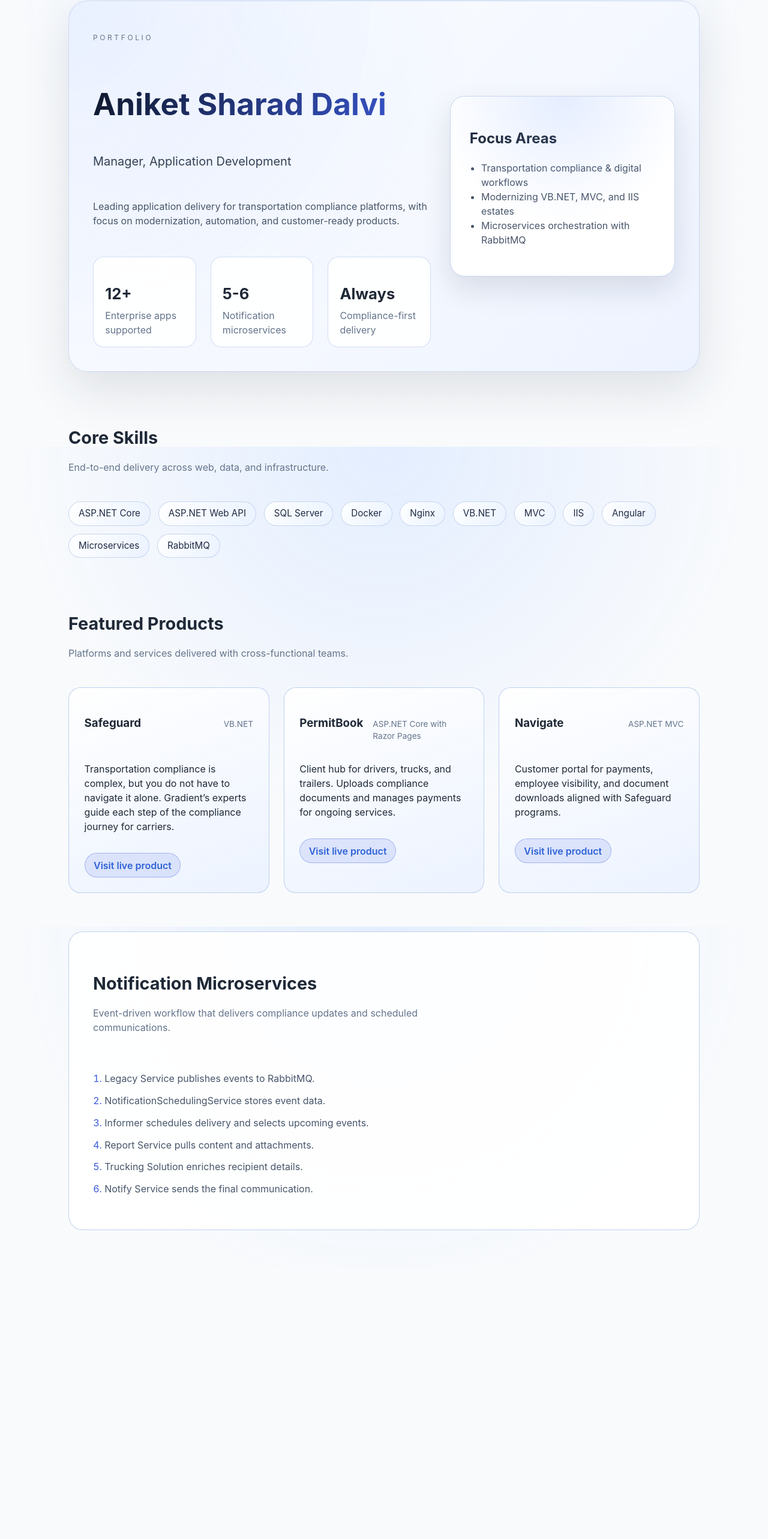
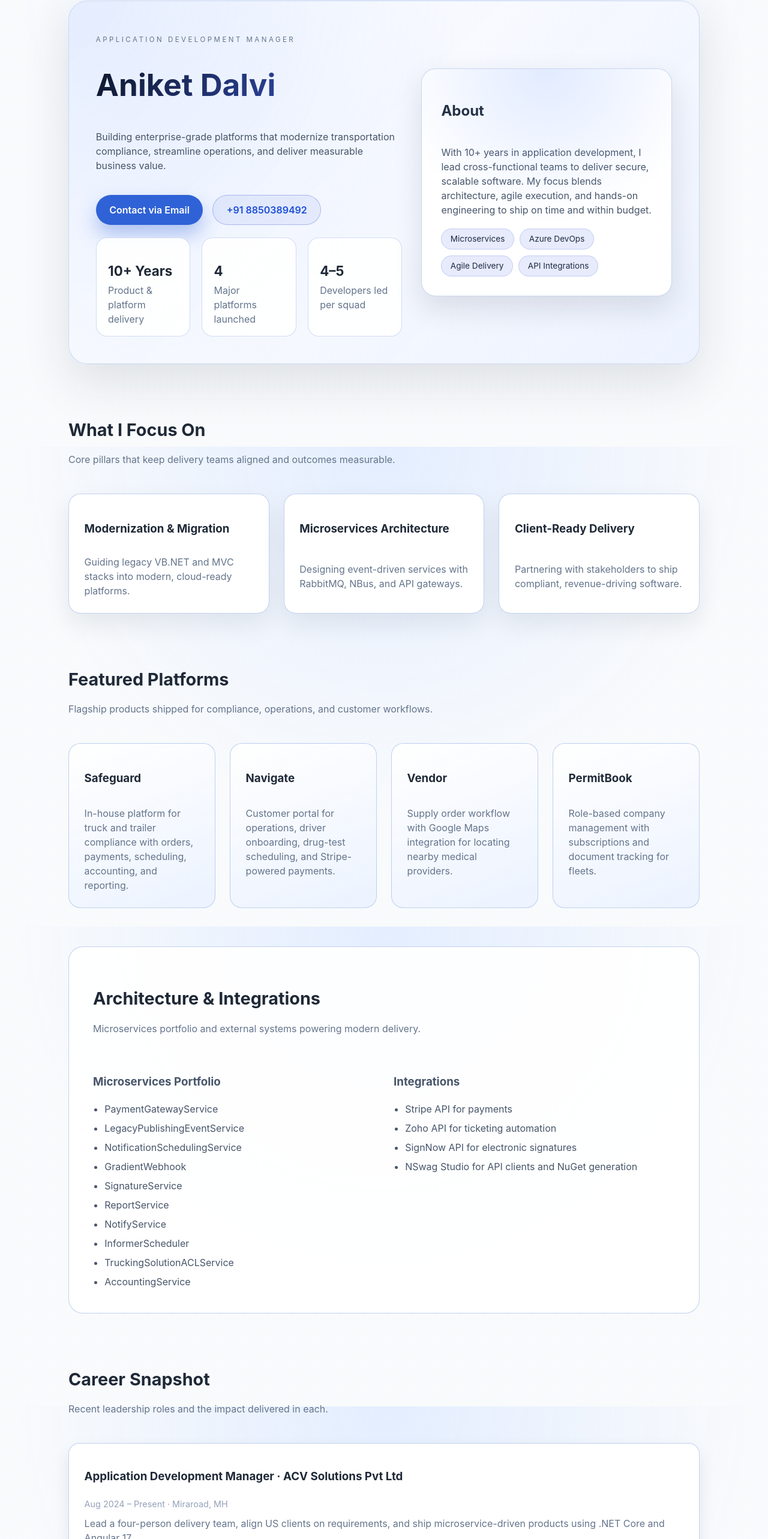
Before and after one commit to aniket28021993/PortFolio, a React (Vite) app in the folder PortFolio-React/portfolio-react/: page / in a window 1280 px wide. Shown: the part 55-2621 px from the top of the page at 60% size. Before the commit the page ends 2170 px from the top, so only its background shows below. Built offline with nearby package versions, Linux system fonts and the light colour scheme.

Commit message:
Refresh layout to feel like a portfolio site

```diff
--- a/PortFolio-React/portfolio-react/src/App.css
+++ b/PortFolio-React/portfolio-react/src/App.css
@@ -7,13 +7,13 @@
 
 .hero {
   display: grid;
-  grid-template-columns: minmax(0, 1.2fr) minmax(0, 0.8fr);
+  grid-template-columns: minmax(0, 1.1fr) minmax(0, 0.9fr);
   gap: 2rem;
   align-items: center;
-  padding: 2.5rem;
+  padding: 2.8rem;
   border-radius: 32px;
-  background: radial-gradient(circle at top left, rgba(109, 156, 255, 0.15), transparent 55%),
-    linear-gradient(135deg, rgba(255, 255, 255, 0.95), rgba(236, 242, 255, 0.95));
+  background: radial-gradient(circle at top left, rgba(109, 156, 255, 0.18), transparent 55%),
+    linear-gradient(135deg, rgba(255, 255, 255, 0.98), rgba(236, 242, 255, 0.95));
   border: 1px solid rgba(179, 199, 235, 0.6);
   box-shadow: 0 30px 80px rgba(31, 41, 55, 0.12);
 }
@@ -21,12 +21,12 @@
 .hero-content {
   display: flex;
   flex-direction: column;
-  gap: 1rem;
+  gap: 1.3rem;
 }
 
 .hero-content h1 {
-  font-size: clamp(2.6rem, 4vw, 3.6rem);
-  margin-bottom: 0.4rem;
+  font-size: clamp(2.6rem, 4vw, 3.8rem);
+  margin: 0;
   background: linear-gradient(120deg, #0f172a, #3b5bdb);
   -webkit-background-clip: text;
   -webkit-text-fill-color: transparent;
@@ -35,30 +35,57 @@
 .eyebrow {
   text-transform: uppercase;
   letter-spacing: 0.3em;
-  font-size: 0.75rem;
+  font-size: 0.72rem;
   color: #64748b;
-  margin-bottom: 0.8rem;
-}
-
-.role {
-  font-size: 1.25rem;
-  color: #334155;
-  margin-bottom: 1rem;
+  margin-bottom: 0.4rem;
 }
 
 .summary {
   color: #475569;
   max-width: 36rem;
-  margin-bottom: 2rem;
 }
 
-.hero-metrics {
-  display: grid;
-  grid-template-columns: repeat(auto-fit, minmax(140px, 1fr));
-  gap: 1.5rem;
+.hero-actions {
+  display: flex;
+  flex-wrap: wrap;
+  gap: 1rem;
 }
 
-.hero-metric {
+.primary-btn,
+.ghost-btn {
+  display: inline-flex;
+  align-items: center;
+  justify-content: center;
+  padding: 0.75rem 1.4rem;
+  border-radius: 999px;
+  font-weight: 600;
+  text-decoration: none;
+  transition: transform 0.2s ease, box-shadow 0.2s ease, background 0.2s ease;
+}
+
+.primary-btn {
+  background: #2f62d6;
+  color: #ffffff;
+  box-shadow: 0 16px 32px rgba(47, 98, 214, 0.35);
+}
+
+.primary-btn:hover {
+  transform: translateY(-2px);
+}
+
+.ghost-btn {
+  border: 1px solid rgba(59, 91, 219, 0.35);
+  color: #1d4ed8;
+  background: rgba(59, 91, 219, 0.08);
+}
+
+.hero-stats {
+  display: grid;
+  grid-template-columns: repeat(auto-fit, minmax(150px, 1fr));
+  gap: 1.2rem;
+}
+
+.hero-stat {
   padding: 1rem 1.2rem;
   border-radius: 18px;
   background: rgba(255, 255, 255, 0.9);
@@ -66,12 +93,12 @@
   box-shadow: inset 0 1px 0 rgba(255, 255, 255, 0.8);
 }
 
-.hero-metrics h3 {
-  font-size: 1.6rem;
-  margin-bottom: 0.3rem;
+.hero-stat h3 {
+  font-size: 1.4rem;
+  margin-bottom: 0.2rem;
 }
 
-.hero-metrics p {
+.hero-stat p {
   color: #64748b;
   margin: 0;
 }
@@ -84,20 +111,37 @@
   box-shadow: 0 20px 50px rgba(15, 23, 42, 0.12);
   position: relative;
   overflow: hidden;
+  display: grid;
+  gap: 1.2rem;
 }
 
 .hero-card::before {
   content: '';
   position: absolute;
   inset: 0;
-  background: radial-gradient(circle at top, rgba(109, 156, 255, 0.22), transparent 60%);
+  background: radial-gradient(circle at top, rgba(109, 156, 255, 0.25), transparent 60%);
   opacity: 0.8;
   pointer-events: none;
 }
 
-.hero-card ul {
-  padding-left: 1.2rem;
+.hero-card p {
   color: #475569;
+  margin: 0;
+}
+
+.hero-tags {
+  display: flex;
+  flex-wrap: wrap;
+  gap: 0.6rem;
+}
+
+.hero-tags span {
+  padding: 0.4rem 0.9rem;
+  border-radius: 999px;
+  background: rgba(59, 91, 219, 0.12);
+  border: 1px solid rgba(59, 91, 219, 0.2);
+  color: #1f2a44;
+  font-size: 0.85rem;
 }
 
 .section {
@@ -116,26 +160,25 @@
   max-width: 38rem;
 }
 
-.pill-grid {
-  display: flex;
-  flex-wrap: wrap;
-  gap: 0.8rem;
+.feature-grid {
+  display: grid;
+  grid-template-columns: repeat(auto-fit, minmax(240px, 1fr));
+  gap: 1.5rem;
 }
 
-.pill {
-  padding: 0.5rem 1rem;
-  border-radius: 999px;
-  background: linear-gradient(120deg, rgba(255, 255, 255, 0.95), rgba(234, 242, 255, 0.95));
-  border: 1px solid rgba(167, 191, 231, 0.6);
-  color: #1f2a44;
-  font-size: 0.95rem;
-  transition: transform 0.2s ease, border-color 0.2s ease, box-shadow 0.2s ease;
+.feature-card {
+  background: #ffffff;
+  border-radius: 20px;
+  padding: 1.6rem;
+  border: 1px solid rgba(167, 191, 231, 0.7);
+  box-shadow: 0 18px 40px rgba(15, 23, 42, 0.08);
+  display: grid;
+  gap: 0.6rem;
 }
 
-.pill:hover {
-  transform: translateY(-2px);
-  border-color: rgba(99, 131, 211, 0.65);
-  box-shadow: 0 8px 18px rgba(15, 23, 42, 0.12);
+.feature-card p {
+  margin: 0;
+  color: #64748b;
 }
 
 .card-grid {
@@ -151,8 +194,8 @@
   border: 1px solid rgba(167, 191, 231, 0.7);
   display: flex;
   flex-direction: column;
-  gap: 1rem;
-  min-height: 220px;
+  gap: 0.8rem;
+  min-height: 200px;
   transition: transform 0.2s ease, box-shadow 0.2s ease, border-color 0.2s ease;
 }
 
@@ -162,32 +205,9 @@
   box-shadow: 0 24px 45px rgba(15, 23, 42, 0.18);
 }
 
-.card-header {
-  display: flex;
-  justify-content: space-between;
-  align-items: baseline;
-  gap: 1rem;
-}
-
-.card-header span {
-  font-size: 0.85rem;
+.card p {
+  margin: 0;
   color: #64748b;
-}
-
-.card a {
-  color: #2f62d6;
-  font-weight: 600;
-  align-self: flex-start;
-  padding: 0.45rem 0.9rem;
-  border-radius: 999px;
-  background: rgba(59, 91, 219, 0.12);
-  border: 1px solid rgba(59, 91, 219, 0.35);
-  transition: background 0.2s ease, color 0.2s ease;
-}
-
-.card a:hover {
-  background: rgba(59, 91, 219, 0.18);
-  color: #1d4ed8;
 }
 
 .dark-panel {
@@ -198,19 +218,103 @@
   box-shadow: inset 0 1px 0 rgba(255, 255, 255, 0.6);
 }
 
-.flow-list {
+.split-panel {
   display: grid;
-  gap: 0.8rem;
-  padding-left: 1.2rem;
+  grid-template-columns: repeat(auto-fit, minmax(240px, 1fr));
+  gap: 2rem;
   color: #475569;
 }
 
-.flow-list li::marker {
-  color: #3b5bdb;
+.split-panel ul {
+  margin: 0;
+  padding-left: 1.2rem;
+  display: grid;
+  gap: 0.5rem;
+}
+
+.timeline {
+  display: grid;
+  gap: 1.2rem;
+}
+
+.timeline-card {
+  background: #ffffff;
+  border-radius: 18px;
+  padding: 1.4rem 1.6rem;
+  border: 1px solid rgba(167, 191, 231, 0.7);
+  box-shadow: 0 12px 28px rgba(15, 23, 42, 0.08);
+  display: grid;
+  gap: 0.6rem;
+}
+
+.timeline-card span {
+  color: #94a3b8;
+  font-size: 0.9rem;
+}
+
+.timeline-card p {
+  margin: 0;
+  color: #64748b;
+}
+
+.skill-grid {
+  display: grid;
+  grid-template-columns: repeat(auto-fit, minmax(240px, 1fr));
+  gap: 1.5rem;
+}
+
+.skill-card {
+  background: #ffffff;
+  border-radius: 20px;
+  padding: 1.6rem;
+  border: 1px solid rgba(167, 191, 231, 0.7);
+  box-shadow: 0 16px 35px rgba(15, 23, 42, 0.08);
+  display: flex;
+  flex-direction: column;
+  gap: 1rem;
+}
+
+.pill-grid {
+  display: flex;
+  flex-wrap: wrap;
+  gap: 0.8rem;
+}
+
+.pill {
+  padding: 0.45rem 1rem;
+  border-radius: 999px;
+  background: linear-gradient(120deg, rgba(255, 255, 255, 0.95), rgba(234, 242, 255, 0.95));
+  border: 1px solid rgba(167, 191, 231, 0.6);
+  color: #1f2a44;
+  font-size: 0.92rem;
+}
+
+.highlight-grid {
+  display: grid;
+  grid-template-columns: repeat(auto-fit, minmax(220px, 1fr));
+  gap: 1rem;
+}
+
+.highlight-card {
+  background: #ffffff;
+  border-radius: 16px;
+  padding: 1.2rem 1.4rem;
+  border: 1px solid rgba(167, 191, 231, 0.7);
+  box-shadow: 0 10px 24px rgba(15, 23, 42, 0.08);
+}
+
+.highlight-card p {
+  margin: 0;
+  color: #475569;
 }
 
 @media (max-width: 900px) {
   .hero {
     grid-template-columns: 1fr;
   }
+
+  .hero-actions {
+    flex-direction: column;
+    align-items: flex-start;
+  }
 }
--- a/PortFolio-React/portfolio-react/src/App.tsx
+++ b/PortFolio-React/portfolio-react/src/App.tsx
@@ -1,50 +1,104 @@
 import './App.css'
 
-const skills = [
-  'ASP.NET Core',
-  'ASP.NET Web API',
-  'SQL Server',
-  'Docker',
-  'Nginx',
-  'VB.NET',
-  'MVC',
-  'IIS',
-  'Angular',
-  'Microservices',
-  'RabbitMQ',
+const stats = [
+  { value: '10+ Years', label: 'Product & platform delivery' },
+  { value: '4', label: 'Major platforms launched' },
+  { value: '4–5', label: 'Developers led per squad' },
+]
+
+const focusAreas = [
+  {
+    title: 'Modernization & Migration',
+    description: 'Guiding legacy VB.NET and MVC stacks into modern, cloud-ready platforms.',
+  },
+  {
+    title: 'Microservices Architecture',
+    description: 'Designing event-driven services with RabbitMQ, NBus, and API gateways.',
+  },
+  {
+    title: 'Client-Ready Delivery',
+    description: 'Partnering with stakeholders to ship compliant, revenue-driving software.',
+  },
 ]
 
 const projects = [
   {
     name: 'Safeguard',
-    stack: 'VB.NET',
-    url: 'https://app.gradientway.com/',
     description:
-      'Transportation compliance is complex, but you do not have to navigate it alone. Gradient’s experts guide each step of the compliance journey for carriers.',
+      'In-house platform for truck and trailer compliance with orders, payments, scheduling, accounting, and reporting.',
+  },
+  {
+    name: 'Navigate',
+    description:
+      'Customer portal for operations, driver onboarding, drug-test scheduling, and Stripe-powered payments.',
+  },
+  {
+    name: 'Vendor',
+    description:
+      'Supply order workflow with Google Maps integration for locating nearby medical providers.',
   },
   {
     name: 'PermitBook',
-    stack: 'ASP.NET Core with Razor Pages',
-    url: 'https://app.permitbook.com/',
     description:
-      'Client hub for drivers, trucks, and trailers. Uploads compliance documents and manages payments for ongoing services.',
-  },
-  {
-    name: 'Navigate',
-    stack: 'ASP.NET MVC',
-    url: 'https://navigate.gradientway.com/',
-    description:
-      'Customer portal for payments, employee visibility, and document downloads aligned with Safeguard programs.',
+      'Role-based company management with subscriptions and document tracking for fleets.',
   },
 ]
 
-const microserviceFlow = [
-  'Legacy Service publishes events to RabbitMQ.',
-  'NotificationSchedulingService stores event data.',
-  'Informer schedules delivery and selects upcoming events.',
-  'Report Service pulls content and attachments.',
-  'Trucking Solution enriches recipient details.',
-  'Notify Service sends the final communication.',
+const experiences = [
+  {
+    title: 'Application Development Manager · ACV Solutions Pvt Ltd',
+    period: 'Aug 2024 – Present · Miraroad, MH',
+    summary:
+      'Lead a four-person delivery team, align US clients on requirements, and ship microservice-driven products using .NET Core and Angular 17.',
+  },
+  {
+    title: 'Senior Software Developer · Logicserve Digital',
+    period: 'May 2019 – Aug 2024 · Mahape, MH',
+    summary:
+      'Built Digiverse workflow platforms, owned architecture decisions, and led analytics and dashboard initiatives.',
+  },
+  {
+    title: 'Team Lead · GreenPoint Global',
+    period: 'Sept 2015 – May 2019 · Belapur, MH',
+    summary:
+      'Delivered education platforms like tg campus and Darwin Prep with full lifecycle ownership and stakeholder reporting.',
+  },
+]
+
+const techStacks = [
+  {
+    title: 'Languages & Frameworks',
+    items: ['DOTNET Core', 'ASP.NET', 'C#', 'Angular 17', 'ADO.NET', 'HTML5', 'CSS'],
+  },
+  {
+    title: 'Architecture & Tools',
+    items: ['Microservices', 'Web API', 'NSwag', 'Entity Framework', 'RabbitMQ', 'NBus'],
+  },
+  {
+    title: 'Cloud & Data',
+    items: ['Azure', 'Google Cloud Console', 'BigQuery', 'Firebase'],
+  },
+]
+
+const integrations = [
+  'Stripe API for payments',
+  'Zoho API for ticketing automation',
+  'SignNow API for electronic signatures',
+  'NSwag Studio for API clients and NuGet generation',
+]
+
+const leadership = [
+  'Strategic planning & execution',
+  'Agile/Scrum and hybrid delivery',
+  'Stakeholder communication',
+  'Team mentorship & growth',
+]
+
+const credentials = [
+  'Best Software Developer award (year 1)',
+  'Promoted to Team Lead within two years',
+  'Microsoft-led technical training participant',
+  'BE Computer Engineering · RSCOE (2014)',
 ]
 
 function App() {
@@ -52,47 +106,155 @@ function App() {
     <div className="app">
       <header className="hero">
         <div className="hero-content">
-          <p className="eyebrow">Portfolio</p>
-          <h1>Aniket Sharad Dalvi</h1>
-          <p className="role">Manager, Application Development</p>
+          <p className="eyebrow">Application Development Manager</p>
+          <h1>Aniket Dalvi</h1>
           <p className="summary">
-            Leading application delivery for transportation compliance platforms,
-            with focus on modernization, automation, and customer-ready products.
+            Building enterprise-grade platforms that modernize transportation compliance, streamline
+            operations, and deliver measurable business value.
           </p>
-          <div className="hero-metrics">
-            <div className="hero-metric">
-              <h3>12+</h3>
-              <p>Enterprise apps supported</p>
-            </div>
-            <div className="hero-metric">
-              <h3>5-6</h3>
-              <p>Notification microservices</p>
-            </div>
-            <div className="hero-metric">
-              <h3>Always</h3>
-              <p>Compliance-first delivery</p>
-            </div>
+          <div className="hero-actions">
+            <a className="primary-btn" href="mailto:dalvianiket2928@gmail.com">
+              Contact via Email
+            </a>
+            <a className="ghost-btn" href="tel:+918850389492">
+              +91 8850389492
+            </a>
+          </div>
+          <div className="hero-stats">
+            {stats.map((stat) => (
+              <div key={stat.label} className="hero-stat">
+                <h3>{stat.value}</h3>
+                <p>{stat.label}</p>
+              </div>
+            ))}
           </div>
         </div>
         <div className="hero-card">
-          <h2>Focus Areas</h2>
-          <ul>
-            <li>Transportation compliance & digital workflows</li>
-            <li>Modernizing VB.NET, MVC, and IIS estates</li>
-            <li>Microservices orchestration with RabbitMQ</li>
-          </ul>
+          <h2>About</h2>
+          <p>
+            With 10+ years in application development, I lead cross-functional teams to deliver
+            secure, scalable software. My focus blends architecture, agile execution, and hands-on
+            engineering to ship on time and within budget.
+          </p>
+          <div className="hero-tags">
+            <span>Microservices</span>
+            <span>Azure DevOps</span>
+            <span>Agile Delivery</span>
+            <span>API Integrations</span>
+          </div>
         </div>
       </header>
 
       <section className="section">
         <div className="section-heading">
-          <h2>Core Skills</h2>
-          <p>End-to-end delivery across web, data, and infrastructure.</p>
+          <h2>What I Focus On</h2>
+          <p>Core pillars that keep delivery teams aligned and outcomes measurable.</p>
+        </div>
+        <div className="feature-grid">
+          {focusAreas.map((area) => (
+            <article key={area.title} className="feature-card">
+              <h3>{area.title}</h3>
+              <p>{area.description}</p>
+            </article>
+          ))}
+        </div>
+      </section>
+
+      <section className="section">
+        <div className="section-heading">
+          <h2>Featured Platforms</h2>
+          <p>Flagship products shipped for compliance, operations, and customer workflows.</p>
+        </div>
+        <div className="card-grid">
+          {projects.map((project) => (
+            <article key={project.name} className="card">
+              <h3>{project.name}</h3>
+              <p>{project.description}</p>
+            </article>
+          ))}
+        </div>
+      </section>
+
+      <section className="section dark-panel">
+        <div className="section-heading">
+          <h2>Architecture & Integrations</h2>
+          <p>Microservices portfolio and external systems powering modern delivery.</p>
+        </div>
+        <div className="split-panel">
+          <div>
+            <h3>Microservices Portfolio</h3>
+            <ul>
+              <li>PaymentGatewayService</li>
+              <li>LegacyPublishingEventService</li>
+              <li>NotificationSchedulingService</li>
+              <li>GradientWebhook</li>
+              <li>SignatureService</li>
+              <li>ReportService</li>
+              <li>NotifyService</li>
+              <li>InformerScheduler</li>
+              <li>TruckingSolutionACLService</li>
+              <li>AccountingService</li>
+            </ul>
+          </div>
+          <div>
+            <h3>Integrations</h3>
+            <ul>
+              {integrations.map((item) => (
+                <li key={item}>{item}</li>
+              ))}
+            </ul>
+          </div>
+        </div>
+      </section>
+
+      <section className="section">
+        <div className="section-heading">
+          <h2>Career Snapshot</h2>
+          <p>Recent leadership roles and the impact delivered in each.</p>
+        </div>
+        <div className="timeline">
+          {experiences.map((role) => (
+            <article key={role.title} className="timeline-card">
+              <div>
+                <h3>{role.title}</h3>
+                <span>{role.period}</span>
+              </div>
+              <p>{role.summary}</p>
+            </article>
+          ))}
+        </div>
+      </section>
+
+      <section className="section">
+        <div className="section-heading">
+          <h2>Technology Stack</h2>
+          <p>Platforms and tooling I rely on to ship modern software.</p>
+        </div>
+        <div className="skill-grid">
+          {techStacks.map((stack) => (
+            <article key={stack.title} className="skill-card">
+              <h3>{stack.title}</h3>
+              <div className="pill-grid">
+                {stack.items.map((item) => (
+                  <span key={item} className="pill">
+                    {item}
+                  </span>
+                ))}
+              </div>
+            </article>
+          ))}
+        </div>
+      </section>
+
+      <section className="section">
+        <div className="section-heading">
+          <h2>Leadership Strengths</h2>
+          <p>How I support teams and stakeholders throughout delivery.</p>
         </div>
         <div className="pill-grid">
-          {skills.map((skill) => (
-            <span key={skill} className="pill">
-              {skill}
+          {leadership.map((item) => (
+            <span key={item} className="pill">
+              {item}
             </span>
           ))}
         </div>
@@ -100,38 +262,16 @@ function App() {
 
       <section className="section">
         <div className="section-heading">
-          <h2>Featured Products</h2>
-          <p>Platforms and services delivered with cross-functional teams.</p>
+          <h2>Credentials & Highlights</h2>
+          <p>Recognition and academic milestones that shaped my leadership journey.</p>
         </div>
-        <div className="card-grid">
-          {projects.map((project) => (
-            <article key={project.name} className="card">
-              <div className="card-header">
-                <h3>{project.name}</h3>
-                <span>{project.stack}</span>
-              </div>
-              <p>{project.description}</p>
-              <a href={project.url} target="_blank" rel="noreferrer">
-                Visit live product
-              </a>
-            </article>
+        <div className="highlight-grid">
+          {credentials.map((item) => (
+            <div key={item} className="highlight-card">
+              <p>{item}</p>
+            </div>
           ))}
         </div>
-      </section>
-
-      <section className="section dark-panel">
-        <div className="section-heading">
-          <h2>Notification Microservices</h2>
-          <p>
-            Event-driven workflow that delivers compliance updates and scheduled
-            communications.
-          </p>
-        </div>
-        <ol className="flow-list">
-          {microserviceFlow.map((step) => (
-            <li key={step}>{step}</li>
-          ))}
-        </ol>
       </section>
     </div>
   )
```
